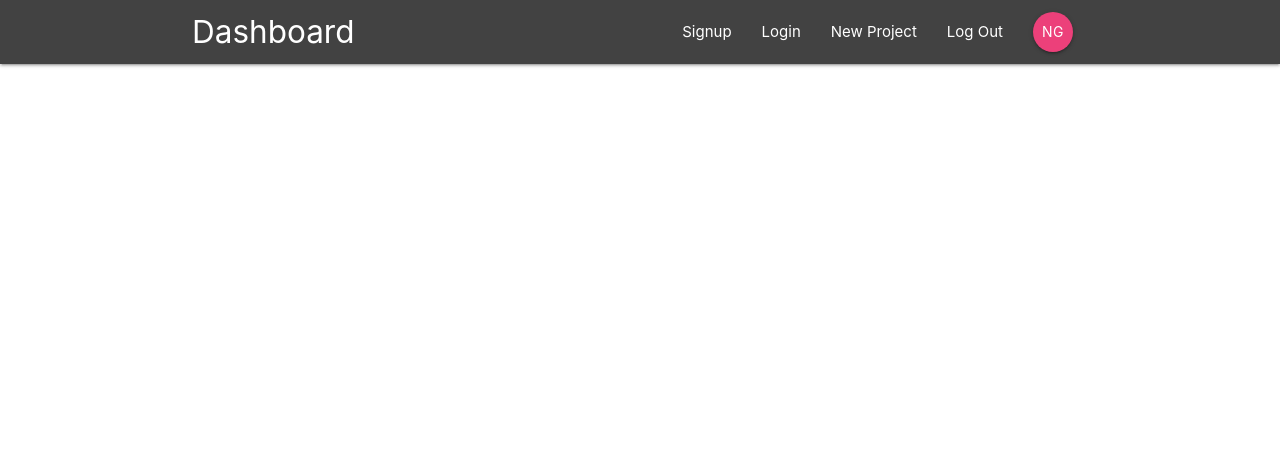
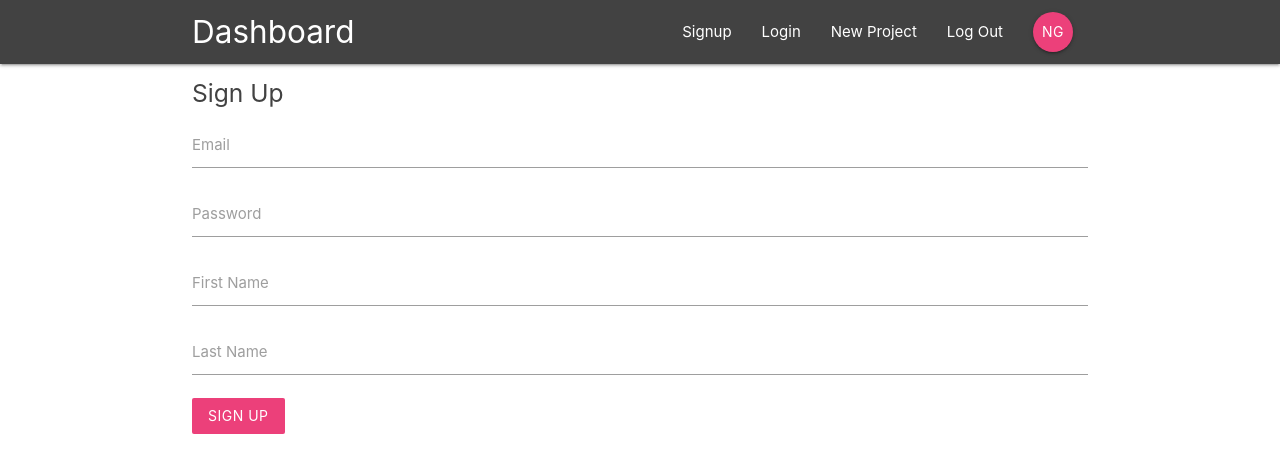
Before and after one commit to natgrant/react-redux-firebase-app, a React (Create React App) app: page /signup in a window 1280 px wide. Shown: the top 472 px of the page. Built offline with nearby package versions, Linux system fonts and the light colour scheme.

Commit message:
auth components setup

```diff
--- a/src/App.js
+++ b/src/App.js
@@ -4,6 +4,8 @@
 import Navbar from "../src/components/layout/Navbar";
 import Dashboard from "./components/dashboard/Dashboard";
 import ProjectDetails from "./components/projects/ProjectDetails";
+import SignIn from "./components/auth/SignIn";
+import SignUp from "./components/auth/SignUp";
 
 function App() {
   return (
@@ -13,6 +15,8 @@
         <Switch>
           <Route exact path="/" component={Dashboard} />
           <Route path="/project/:id" component={ProjectDetails} />
+          <Route exact path="/signin" component={SignIn} />
+          <Route exact path="/signup" component={SignUp} />
         </Switch>
       </div>
     </BrowserRouter>
--- a/src/components/auth/SignIn.js
+++ b/src/components/auth/SignIn.js
@@ -0,0 +1,42 @@
+import React, { Component } from "react";
+
+class SignIn extends Component {
+  state = {
+    email: "",
+    password: ""
+  };
+
+  handleChange = e => {
+    this.setState({
+      [e.target.id]: e.target.value
+    });
+  };
+
+  handleSubmit = e => {
+    e.preventDefault();
+    console.log(this.state);
+  };
+
+  render() {
+    return (
+      <div className="container">
+        <form className="white" onSubmit={this.handleSubmit}>
+          <h5 className="grey-text text-darken-3">Sign In</h5>
+          <div className="input-field">
+            <label htmlFor="email">Email</label>
+            <input type="email" id="email" onChange={this.handleChange} />
+          </div>
+          <div className="input-field">
+            <label htmlFor="password">Password</label>
+            <input type="password" id="password" onChange={this.handleChange} />
+          </div>
+          <div className="input-field">
+            <button className="btn pink lighten-1 z-depth-0">Login</button>
+          </div>
+        </form>
+      </div>
+    );
+  }
+}
+
+export default SignIn;
--- a/src/components/auth/SignUp.js
+++ b/src/components/auth/SignUp.js
@@ -0,0 +1,52 @@
+import React, { Component } from "react";
+
+class SignIn extends Component {
+  state = {
+    email: "",
+    password: "",
+    firstname: "",
+    lastname: ""
+  };
+
+  handleChange = e => {
+    this.setState({
+      [e.target.id]: e.target.value
+    });
+  };
+
+  handleSubmit = e => {
+    e.preventDefault();
+    console.log(this.state);
+  };
+
+  render() {
+    return (
+      <div className="container">
+        <form className="white" onSubmit={this.handleSubmit}>
+          <h5 className="grey-text text-darken-3">Sign Up</h5>
+          <div className="input-field">
+            <label htmlFor="email">Email</label>
+            <input type="email" id="email" onChange={this.handleChange} />
+          </div>
+          <div className="input-field">
+            <label htmlFor="password">Password</label>
+            <input type="password" id="password" onChange={this.handleChange} />
+          </div>
+          <div className="input-field">
+            <label htmlFor="firstname">First Name</label>
+            <input type="text" id="firstname" onChange={this.handleChange} />
+          </div>
+          <div className="input-field">
+            <label htmlFor="lastname">Last Name</label>
+            <input type="text" id="lastname" onChange={this.handleChange} />
+          </div>
+          <div className="input-field">
+            <button className="btn pink lighten-1 z-depth-0">Sign Up</button>
+          </div>
+        </form>
+      </div>
+    );
+  }
+}
+
+export default SignIn;
```
